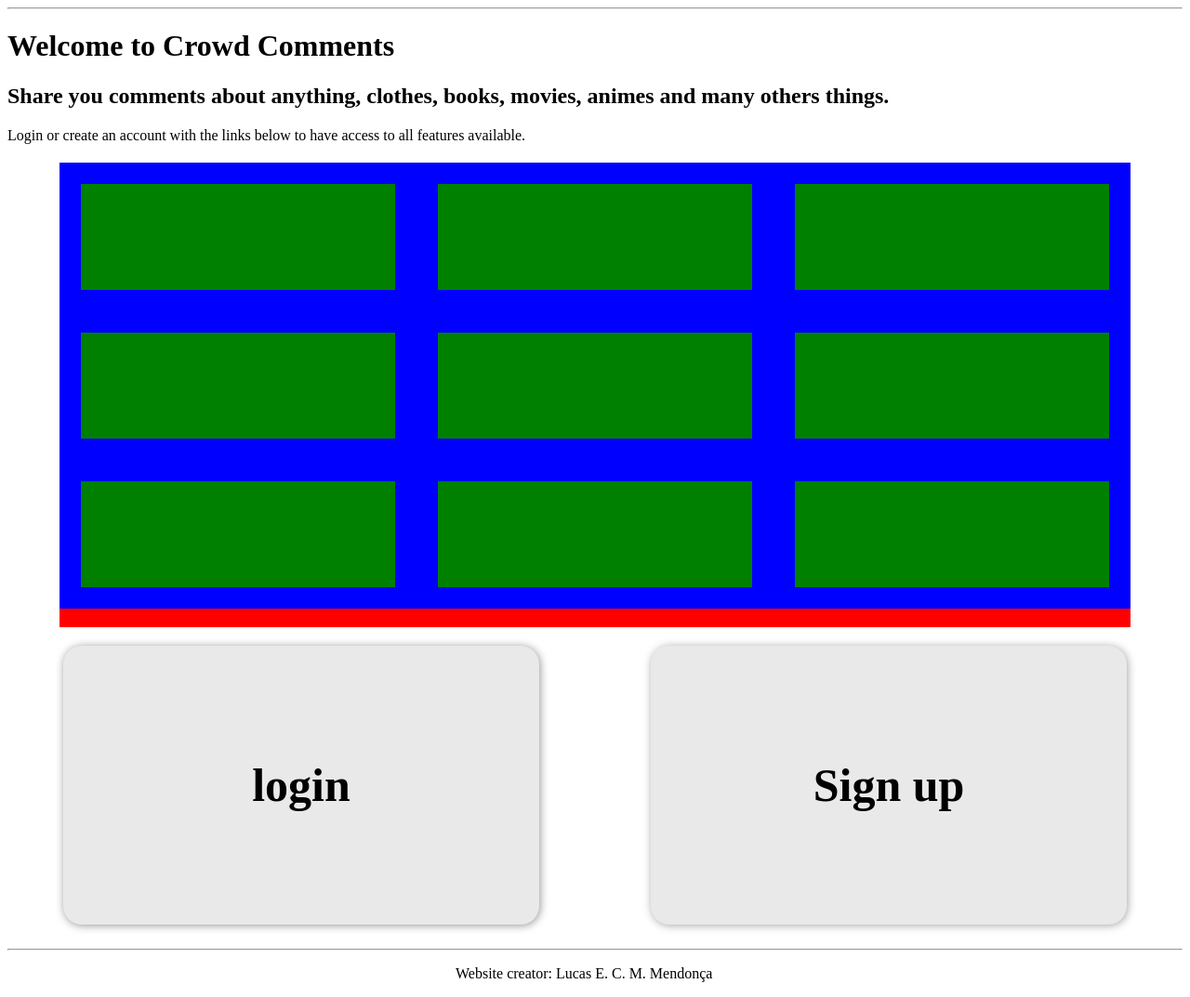
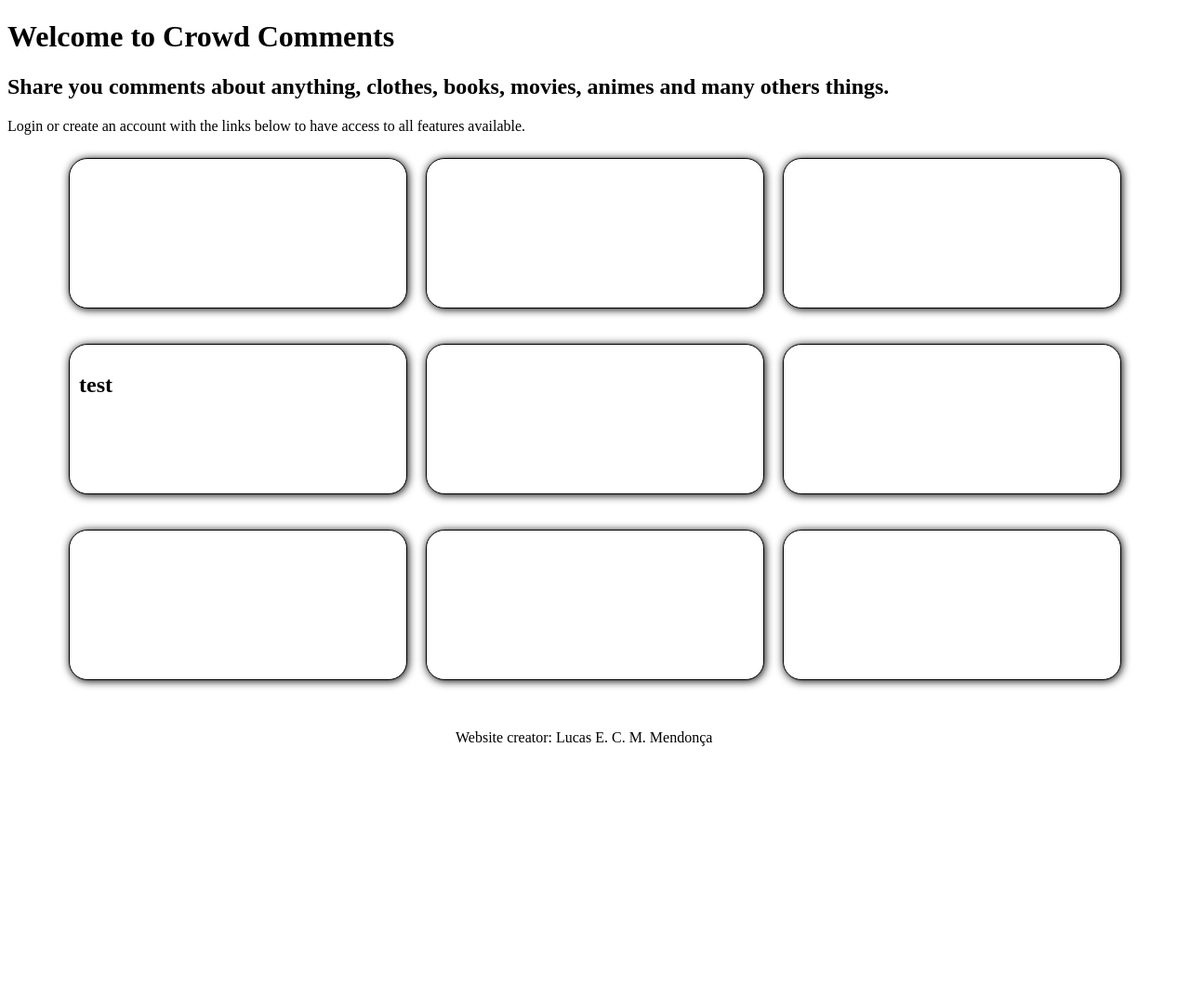
Before and after one commit to rvdemanuelcosta/WebDevelopment, a PHP site: page /crowd-comments/site/index.php in a window 1280 px wide. Shown: the part 80-1153 px from the top of the page at 93% size. After the commit the page ends 883 px from the top, so only its background shows below. Run offline with PHP 8.4, Linux system fonts and the light colour scheme; data that the repository does not hold is empty.

Commit message:
small modifications in home.css and index.php

```diff
--- a/simple/crowd-comments/site/css/home.css
+++ b/simple/crowd-comments/site/css/home.css
@@ -1,21 +1,21 @@
 main div.content-preview{
-    background-color: red;
     width: 90vw;
-    height: 500px;
     margin: 20px auto;
 }
 main div.content-preview div.comment-row{
     display: flex;
     width: 100%;
-    height: 32%;
-    background-color: blue;
+    height: 200px;
 }
 main div.content-preview div.comment-row div.comment{
-    background-color: green;
     width: 30%;
-    margin: 2%;
-    line-height: 5px;
+    height: 70%;
+    margin: 5px 10px;
     padding: 10px;
+    border: 1px solid black;
+    border-radius: 20px;
+    background-color: rgb(255, 255, 255);
+    box-shadow: 1px 1px 10px black;
 }
 main div.home-log-sign{
     display: flex;
--- a/simple/crowd-comments/site/index.php
+++ b/simple/crowd-comments/site/index.php
@@ -24,7 +24,6 @@
 
         </header>
         <main>
-            <hr>
             <h1>Welcome to Crowd Comments</h1>
             <h2>Share you comments about anything, clothes, books, movies,
                 animes and many others things.
@@ -52,7 +51,7 @@
                 </div>
                 <div class="comment-row">
                     <div class="comment">
-
+                        <h2>test<h2>
                     </div>
                     <div class="comment">
 
@@ -74,13 +73,6 @@
                 </div>
 
             </div>
-            <div class="home-log-sign">
-                <a class="login-bt" href="login.html">login</a>
-                <a class="signup-bt" href="signup.html">Sign up</a>
-            </div>
-            <br>
-            <hr>
-
         </main>
         <footer>
 
```
